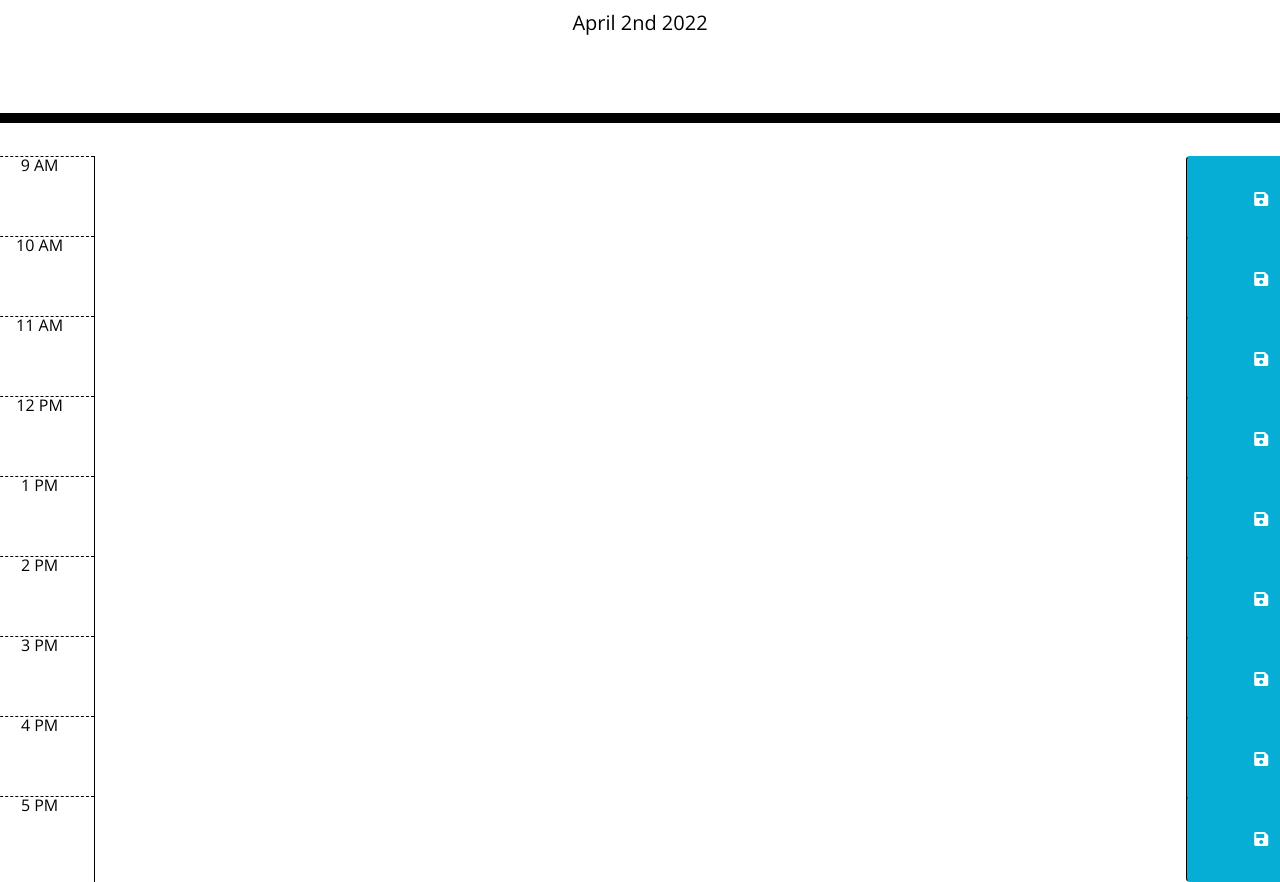
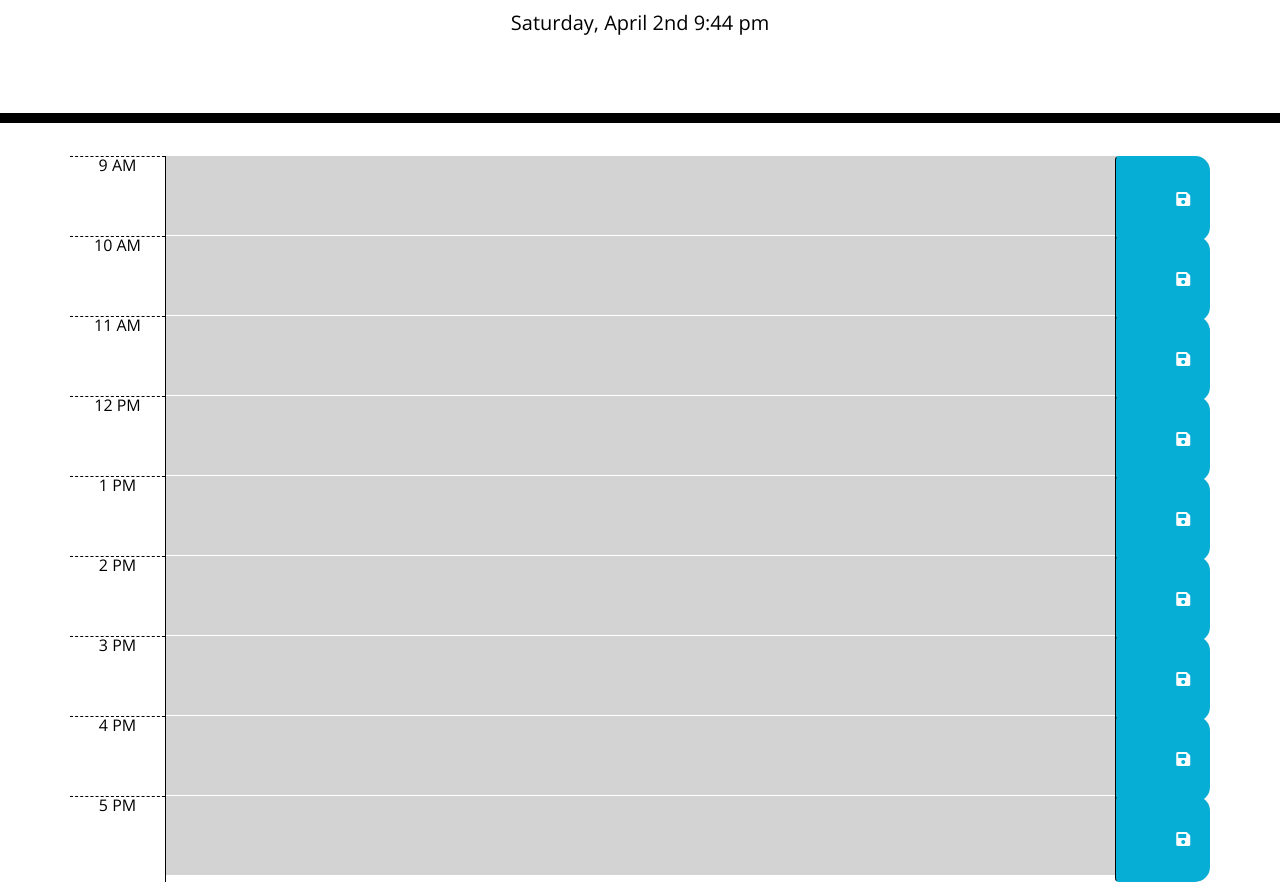
Before and after one commit to woodb58/work-day, a plain HTML site: page index.html in a window 1280 px wide. Shown: the part 181-1063 px from the top of the page. Drawn offline with nearby package versions, Linux system fonts and the light colour scheme.

Commit message:
add class based on time, fixed header date

```diff
--- a/assets/script.js
+++ b/assets/script.js
@@ -1,16 +1,55 @@
-var currentDay = moment().format("MMMM Do YYYY");
-var currentHour = moment().format("HH:mm a");
+var currentDayWeek = moment().format("dddd");
+var currentDate = moment().format("MMMM Do");
+var currentHour = moment().format("h:mm a");
 
 $(document).ready(function () {
   var getTime = document.getElementById("currentDay");
-  getTime.innerHTML = currentDay;
+  getTime.innerHTML = currentDayWeek + ", " + currentDate + " " + currentHour;
 });
 
 $(".saveBtn").on("click", function () {
-  // Get nearby values in JQuery
-  var text = $(this).siblings(".col-md-10").val();
+  // Get nearby values of the description in JQuery
+  var text = $(this).siblings(".description").val();
   var time = $(this).parent().attr("id");
 
   // Save text in local storage
   localStorage.setItem(time, text);
 });
+
+function setClass() {
+  //get current number of hours.
+  var currentTime = moment().hour();
+
+  // loop over time blocks
+  $(".time-block").each(function () {
+    var scheduleHour = parseInt($(this).attr("id").split("hour")[1]);
+
+    // To check the time and add the classes for background indicators
+    if (scheduleHour < currentTime) {
+      $(this).removeClass("future");
+      $(this).removeClass("present");
+      $(this).addClass("past");
+    } else if (scheduleHour === currentTime) {
+      $(this).removeClass("past");
+      $(this).removeClass("future");
+      $(this).addClass("present");
+    } else {
+      $(this).removeClass("present");
+      $(this).removeClass("past");
+      $(this).addClass("future");
+    }
+  });
+}
+
+$("#hour8 .description").val(localStorage.getItem("hour8"));
+$("#hour9 .description").val(localStorage.getItem("hour9"));
+$("#hour10 .description").val(localStorage.getItem("hour10"));
+$("#hour11 .description").val(localStorage.getItem("hour11"));
+$("#hour12 .description").val(localStorage.getItem("hour12"));
+$("#hour13 .description").val(localStorage.getItem("hour13"));
+$("#hour14 .description").val(localStorage.getItem("hour14"));
+$("#hour15 .description").val(localStorage.getItem("hour15"));
+$("#hour16 .description").val(localStorage.getItem("hour16"));
+$("#hour17 .description").val(localStorage.getItem("hour17"));
+
+setClass();
--- a/index.html
+++ b/index.html
@@ -28,66 +28,66 @@
       <p class="lead">A simple calendar app for scheduling your work day</p>
       <p id="currentDay" class="lead"></p>
     </header>
-
-      <div id="9" class="row time-block">
+    <div class="container">
+      <div id="hour9" class="row time-block">
         <div class="col-md-1 hour">9 AM</div>
-        <textarea class="col-md-10"> </textarea>
+        <textarea class="col-md-10 description"> </textarea>
         <button class="btn saveBtn col-md-1">
           <i class="fas fa-save"></i>
         </button>
       </div>
 
-      <div id="10" class="row time-block">
+      <div id="hour10" class="row time-block">
         <div class="col-md-1 hour">10 AM</div>
-        <textarea class="col-md-10"> </textarea>
+        <textarea class="col-md-10 description"> </textarea>
         <button class="btn saveBtn col-md-1">
           <i class="fas fa-save"></i>
         </button>
       </div>
 
-      <div id="11" class="row time-block">
+      <div id="hour11" class="row time-block">
         <div class="col-md-1 hour">11 AM</div>
-        <textarea class="col-md-10"> </textarea>
+        <textarea class="col-md-10 description"> </textarea>
         <button class="btn saveBtn col-md-1">
           <i class="fas fa-save"></i>
         </button>
       </div>
 
-      <div id="12" class="row time-block">
+      <div id="hour12" class="row time-block">
         <div class="col-md-1 hour">12 PM</div>
-        <textarea class="col-md-10"> </textarea>
+        <textarea class="col-md-10 description"> </textarea>
         <button class="btn saveBtn col-md-1">
           <i class="fas fa-save"></i>
         </button>
       </div>
 
-      <div id="13" class="row time-block">
+      <div id="hour13" class="row time-block">
         <div class="col-md-1 hour">1 PM</div>
-        <textarea class="col-md-10"> </textarea>
+        <textarea class="col-md-10 description"> </textarea>
         <button class="btn saveBtn col-md-1">
           <i class="fas fa-save"></i>
         </button>
       </div>
 
-      <div id="14" class="row time-block">
+      <div id="hour14" class="row time-block">
         <div class="col-md-1 hour">2 PM</div>
-        <textarea class="col-md-10"> </textarea>
+        <textarea class="col-md-10 description"> </textarea>
         <button class="btn saveBtn col-md-1">
           <i class="fas fa-save"></i>
         </button>
       </div>
 
-      <div id="15" class="row time-block">
+      <div id="hour15" class="row time-block">
         <div class="col-md-1 hour">3 PM</div>
-        <textarea class="col-md-10"> </textarea>
+        <textarea class="col-md-10 description"> </textarea>
         <button class="btn saveBtn col-md-1">
           <i class="fas fa-save"></i>
         </button>
       </div>
 
-      <div id="16" class="row time-block">
+      <div id="hour16" class="row time-block">
         <div class="col-md-1 hour">4 PM</div>
-        <textarea class="col-md-10"> </textarea>
+        <textarea class="col-md-10 description"> </textarea>
         <button class="btn saveBtn col-md-1">
           <i class="fas fa-save"></i>
         </button>
@@ -95,7 +95,7 @@
 
       <div id="hour17" class="row time-block">
         <div class="col-md-1 hour">5 PM</div>
-        <textarea class="col-md-10"> </textarea>
+        <textarea class="col-md-10 description"> </textarea>
         <button class="btn saveBtn col-md-1">
           <i class="fas fa-save"></i>
         </button>
```
